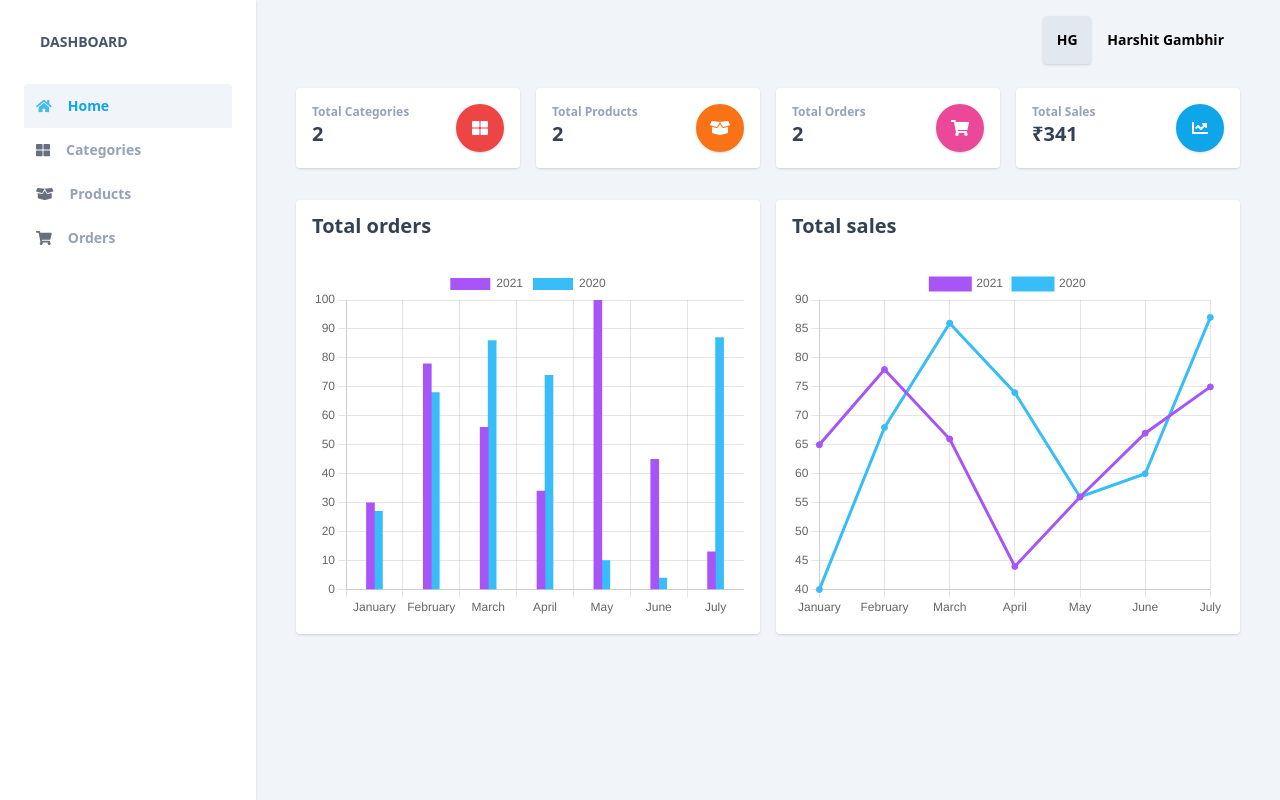
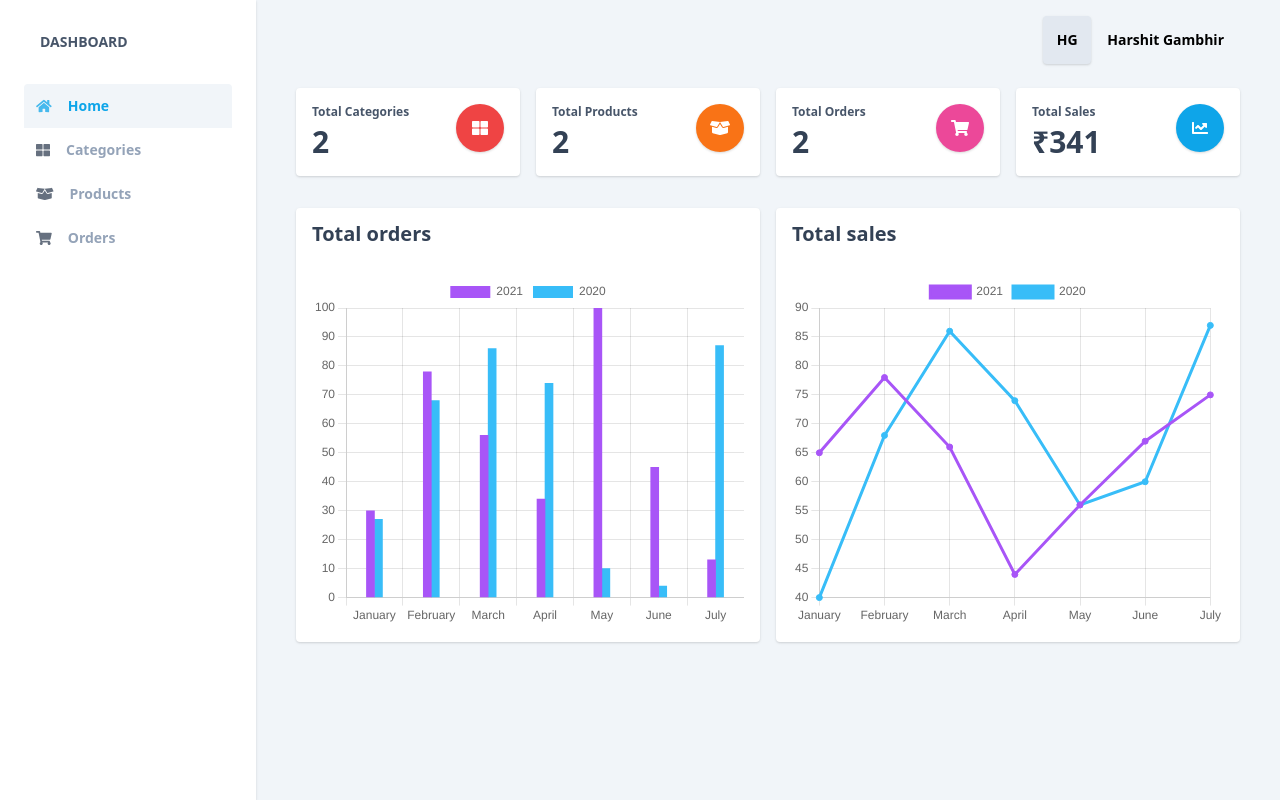
Before and after one commit to harshitgambhir/dashboard, a React (Create React App) app: page / in a window 1280 px wide. Built offline with nearby package versions, Linux system fonts and the light colour scheme.

Commit message:
fixed colours

```diff
--- a/src/pages/Home/index.js
+++ b/src/pages/Home/index.js
@@ -52,12 +52,12 @@ const Home = () => {
                 <div className="flex-auto p-4">
                   <div className="flex flex-wrap">
                     <div className="w-full pr-4 max-w-full flex-grow flex-1">
-                      <h5 className="text-blueGray-400 font-bold text-xs">
+                      <div className="text-blueGray-600 font-bold text-xs">
                         Total {menu.entry}
-                      </h5>
-                      <span className="font-semibold text-xl text-blueGray-700">
+                      </div>
+                      <div className="mt-1 font-black text-3xl text-blueGray-700">
                         {menu.entry === 'Sales' ? `₹${menu.count}` : menu.count}
-                      </span>
+                      </div>
                     </div>
                     <div className="w-auto pl-4 flex-initial">
                       <div
```
